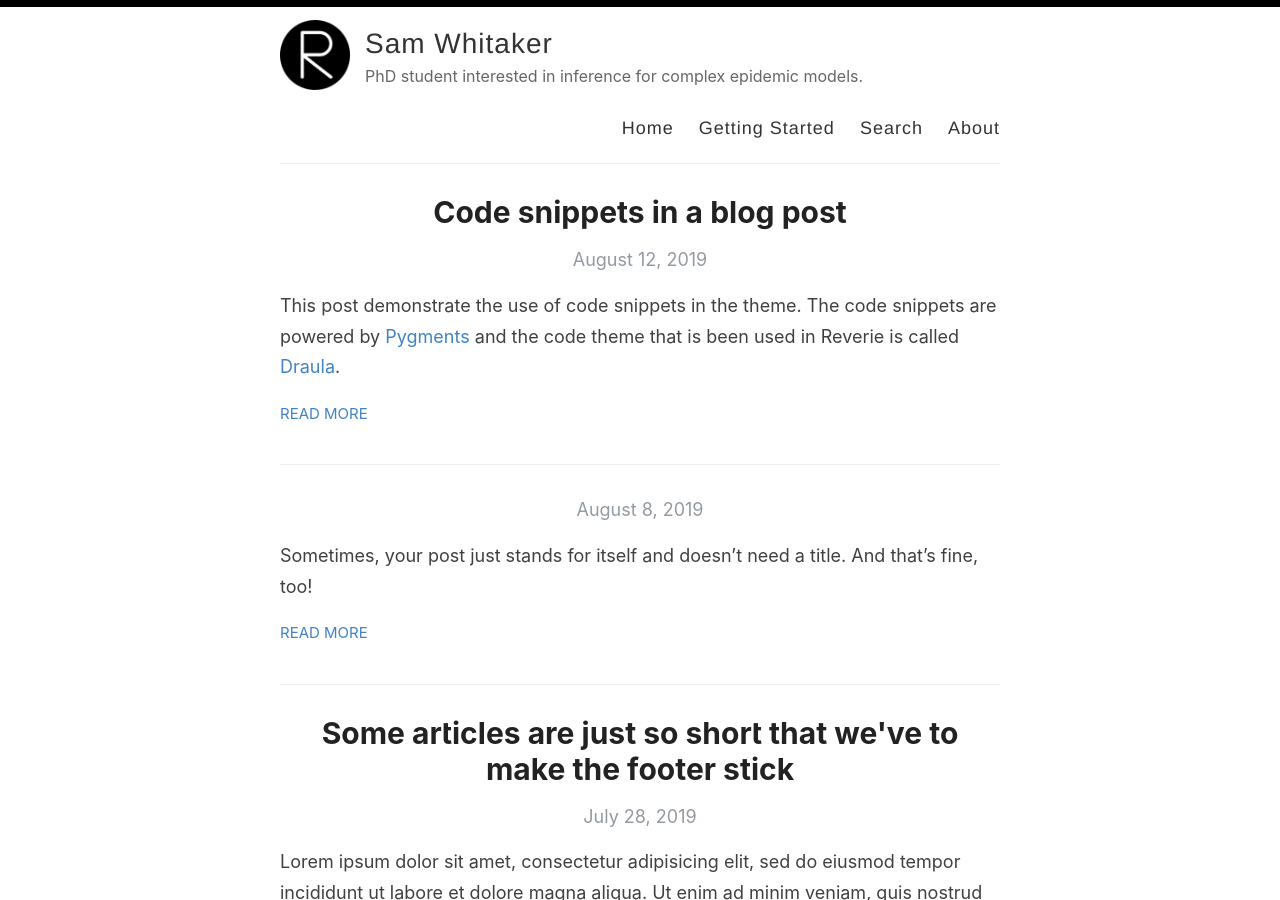
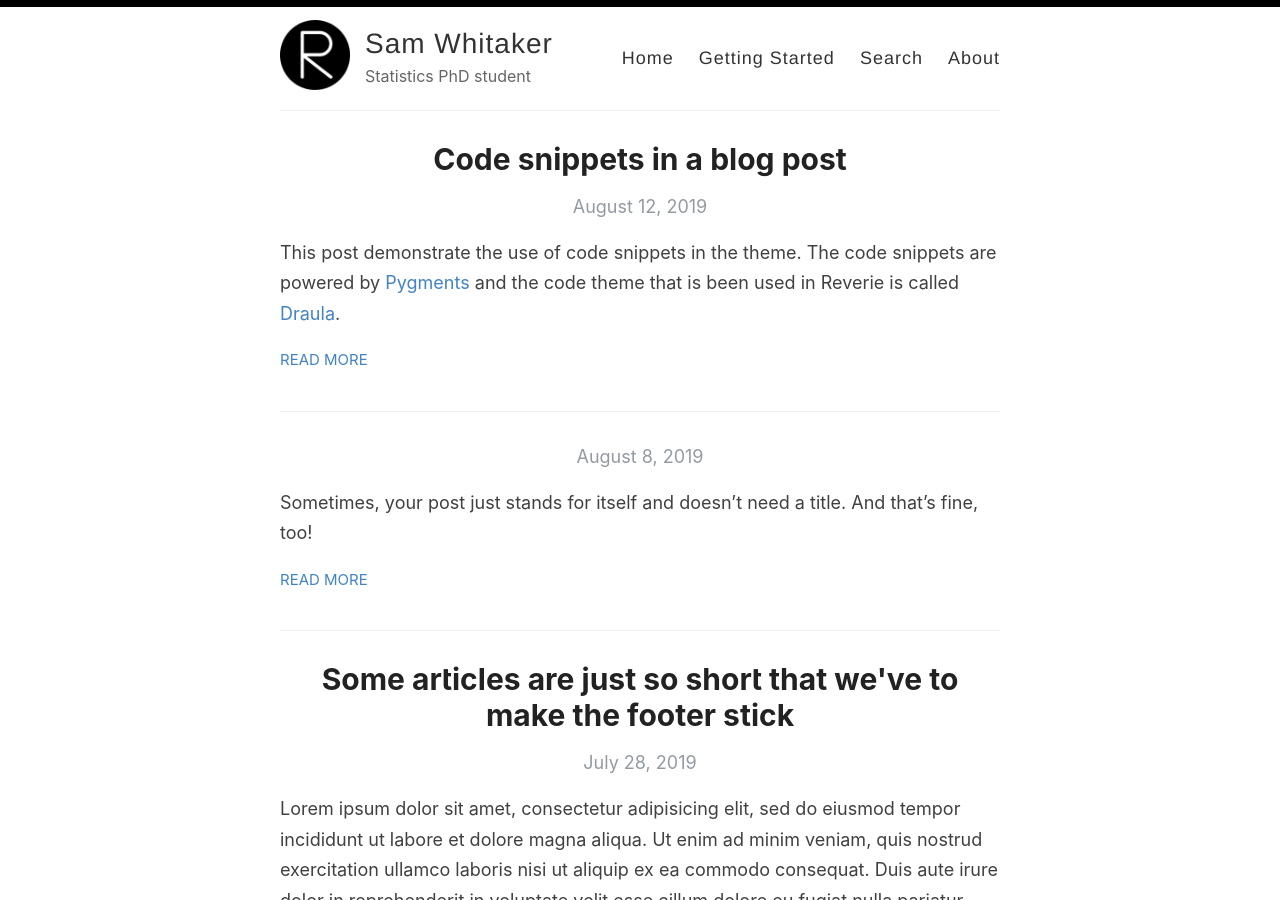
Before and after one commit to Sam-Whitaker/Sam-Whitaker.github.io, a Jekyll site: the page built from index.html, in a window 1280 px wide and 900 px high. Built offline with Jekyll 4.4.1, drawn with Linux system fonts in a browser that asks for light colours; the list of posts is cut into pages by our own code.

Commit message:
Update _config.yml

```diff
--- a/_config.yml
+++ b/_config.yml
@@ -9,7 +9,7 @@ name: Sam Whitaker
 author: Sam Whitaker
 
 # Short bio or description (displayed in the header)
-description: PhD student interested in inference for complex epidemic models.
+description: Statistics PhD student
 
 # URL of your avatar or profile pic (you could use your GitHub profile pic)
 avatar: /images/reverie.png
```
